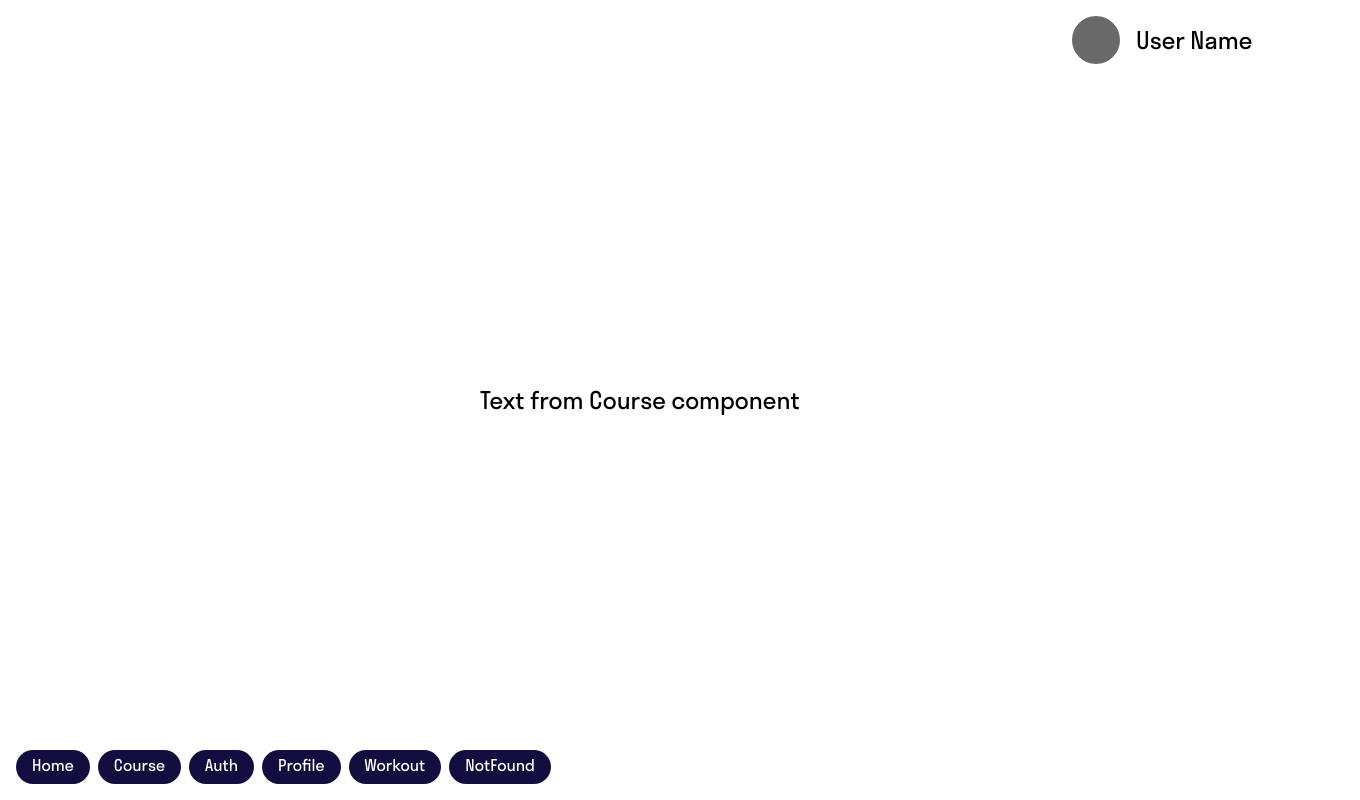
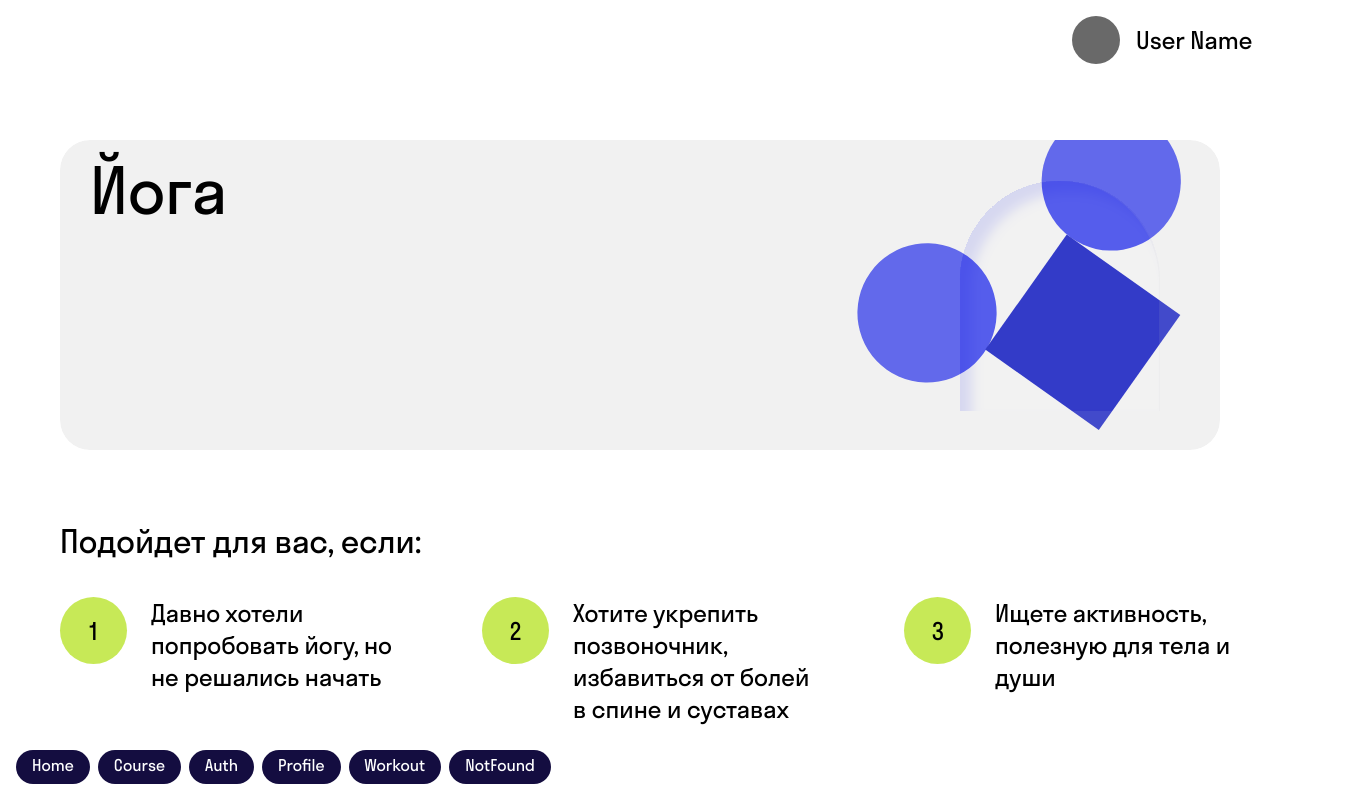
Before and after one commit to Diableros/SkyFitnessPro, a React (Vite) app: page / in a window 1280 px wide. Both pictures are taken after a click on the button "Course". Shown: the top 800 px of the page, 1360 px wide, since content can reach past the window. Built offline with nearby package versions, Linux system fonts and the light colour scheme.

Commit message:
feature: создан компонент курсов

```diff
--- a/src/components/UiCourseCard/UiCourseCard.style.ts
+++ b/src/components/UiCourseCard/UiCourseCard.style.ts
@@ -6,13 +6,13 @@ import { CardSize } from './enums'
 type CourseCard = {
   size: CardSize
   isHomePage?: boolean
+  isCoursePage?: boolean
 }
 
 export const CourseCard = styled.div<CourseCard>`
   position: relative;
 
   border-radius: 30px;
-  border: 1px solid black;
   width: ${({ size }) => cardSize[size].width};
   height: ${({ size }) => cardSize[size].height};
   cursor: ${({ isHomePage }) => isHomePage ? 'pointer' : 'default'};
@@ -26,9 +26,9 @@ export const CourseCard = styled.div<CourseCard>`
   }
 `
 
-export const CourseName = styled.span`
+export const CourseName = styled.span<CourseCard>`
   position: absolute;
-  top: 30px;
+  top: 35px;
   left: 30px;
-  font-size: ${({ theme }) => theme.fontSize.l};
+  font-size: ${({ isCoursePage }) => isCoursePage ? '64px' : '36px'};
 `
--- a/src/components/UiCourseCard/UiCourseCard.tsx
+++ b/src/components/UiCourseCard/UiCourseCard.tsx
@@ -15,12 +15,14 @@ type PropsType = {
   course: Course
   isHomePage?: boolean
   size?: CardSize
+  isCoursePage?: boolean
 }
 
 const UiCourseCard = ({
   course: { nameRU, nameEN, order },
   isHomePage,
   size = CardSize.Normal,
+  isCoursePage,
 }: PropsType) => {
   const navigate = useNavigate()
 
@@ -42,8 +44,10 @@ const UiCourseCard = ({
   return (
     <>
       <S.CourseCard isHomePage={isHomePage} onClick={handleCardClick} size={size}>
-        <S.CourseName>{nameRU}</S.CourseName>
-        <UiImage name={'cardYoga'} />
+        <S.CourseName isCoursePage={isCoursePage} size={size}>{nameRU}</S.CourseName>
+        {isCoursePage ?
+          <UiImage name={'bannerStretching'} />
+         : <UiImage name={'cardYoga'} />}
         {!isHomePage ? (
           <UiButton
             title="Перейти"
--- a/src/components/UiCourseCard/constants.ts
+++ b/src/components/UiCourseCard/constants.ts
@@ -7,6 +7,6 @@ export const cardSize = {
   },
   [CardSize.Large]: {
     width: '1160px',
-    height: '480px',
+    height: '310px',
   },
 }
--- /dev/null
+++ b/src/pages/Course/Course.style.tsx
@@ -0,0 +1,102 @@
+import { styled } from 'styled-components'
+
+import { FontSizeType } from '@/theme/themeTypes'
+
+type HeaderProps = {
+  fontSize: keyof FontSizeType['fontSize']
+}
+
+export const PageWrapper = styled.div`
+  height: 100%;
+  width: 100%;
+
+  display: flex;
+  flex-wrap: wrap;
+  gap: 2rem;
+  align-items: center;
+  justify-content: center;
+`
+export const BlocksWrapper = styled.div`
+  display: flex;
+  flex-direction: column;
+  width: 1440px;
+  height: 1623px;
+  padding-top: 140px;
+  padding-left: 140px;
+  padding-right: 140px;
+  padding-bottom: 95px;
+`
+export const PrescriptionHeader = styled.div<HeaderProps>`
+  font-family: inherit;
+  font-size: ${({ theme, fontSize }) => theme.fontSize[fontSize]};
+  margin-top: 75px;
+  margin-bottom: 40px;
+`
+export const PrescriptionBlocks = styled.div`
+  display: flex;
+  width: 1160px;
+  gap: 87px;
+`
+export const Prescription = styled.div`
+  display: flex;
+  gap: 24px;
+`
+export const PrescriptionBlocksItem = styled.li`
+  list-style-type: none;
+  width: 244px;
+`
+export const PrescriptionBlocksItemIndex = styled.div`
+  border-radius: 1202.287px;
+  background: #C7E957;
+  display: flex;
+  width: 67px;
+  height: 67px;
+  padding: 10.687px;
+  flex-direction: column;
+  justify-content: center;
+  align-items: center;
+  gap: 13.359px;
+`
+export const DirectionHeader = styled.div<HeaderProps>`
+  font-family: inherit;
+  font-size: ${({ theme, fontSize }) => theme.fontSize[fontSize]};
+  margin-top: 107px;
+  margin-bottom: 22px;
+`
+export const DirectionBlocks = styled.div`
+  column-count: 2;
+  column-gap: 168px;
+`
+export const Effect = styled.div`
+  margin-top: 75px;
+  width: 1160px;
+`
+export const Request = styled.div`
+  margin-top: 75px;
+  margin-bottom: 95px;
+  width: 1160px;
+
+  & > div > svg {
+    position: absolute;
+    width: 1160px;
+    height: 300px;
+    flex-shrink: 0;
+    margin-top: 300px;
+  }
+
+  & > button {
+    position: absolute;
+    margin-left: 52px;
+    margin-top: 200px;
+  }
+`
+export const RequestText = styled.span`
+  position: absolute;
+  width: 823px;
+  font-size: 32px;
+  font-style: normal;
+  font-weight: 400;
+  line-height: 40px;
+  margin-top: 46px;
+  margin-left: 52px;
+`
--- a/src/pages/Course/Course.tsx
+++ b/src/pages/Course/Course.tsx
@@ -1,5 +1,79 @@
-const Course = () => {
-  return <div>Text from Course component</div>
+import { ButtonSize, ButtonTheme } from '@/components/UiButton/enums'
+import UiButton from '@/components/UiButton/UiButton'
+import UiCourseCard from '@/components/UiCourseCard'
+import { CardSize } from '@/components/UiCourseCard/enums'
+import UiImage from '@/components/UiImage'
+import { mockData } from '../Home/mockData'
+
+import { FontSizeType } from '@/theme/themeTypes'
+
+import * as S from './Course.style'
+
+const courseExample = mockData[1]
+
+type PropsType = {
+  fontSize?: keyof FontSizeType['fontSize']
+}
+
+const Course = ({ fontSize = 'l' }: PropsType) => {
+
+  const handleButtonClick = (event: React.MouseEvent) => {
+    event.stopPropagation()
+    console.log('click on button')
+  }
+
+  return (
+    <S.PageWrapper>
+      <S.BlocksWrapper>
+        <UiCourseCard
+          key={courseExample._id}
+          size={CardSize.Large}
+          course={courseExample}
+          isHomePage
+          isCoursePage
+        />
+        <S.PrescriptionHeader fontSize={fontSize}>
+          Подойдет для вас, если:
+        </S.PrescriptionHeader>
+        <S.PrescriptionBlocks>
+          {courseExample.fitting.map((item, index) => {
+            return (
+              <S.Prescription key={index}>
+                <S.PrescriptionBlocksItemIndex>
+                  {`${index + 1}`}
+                </S.PrescriptionBlocksItemIndex>
+                <S.PrescriptionBlocksItem key={index}>
+                  {item}
+                </S.PrescriptionBlocksItem>
+              </S.Prescription>
+            )
+          })}
+        </S.PrescriptionBlocks>
+        <S.DirectionHeader fontSize={fontSize}>Напрвления:</S.DirectionHeader>
+        <S.DirectionBlocks>
+          {courseExample.directions.map((item, index) => {
+            return <li key={index}>{item}</li>
+          })}
+        </S.DirectionBlocks>
+        <S.Effect>{courseExample.description}</S.Effect>
+        <S.Request>
+          <UiImage name='handPhone' />
+          <S.RequestText>
+            Оставьте заявку на пробное занятие, мы свяжемся с вами, поможем с
+            выбором направления и тренера, с которым тренировки принесут
+            здоровье и радость!
+          </S.RequestText>
+          <UiButton
+            onClick={handleButtonClick}
+            title="Записаться на тренировку"
+            buttonTheme={ButtonTheme.PurpleBright}
+            fontSize="s"
+            size={ButtonSize.L}
+          />
+        </S.Request>
+      </S.BlocksWrapper>
+    </S.PageWrapper>
+  )
 }
 
 export default Course
```
Also changed, not shown: src/pages/Home/mockData.ts (+4 -4 lines).
